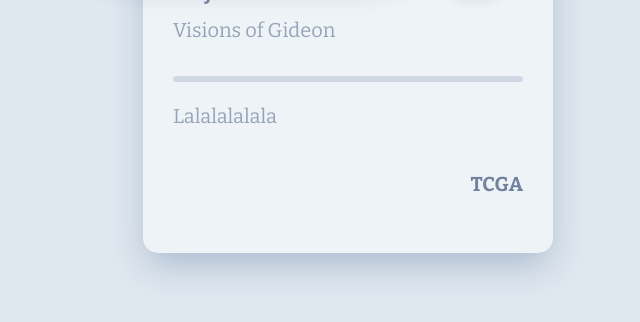
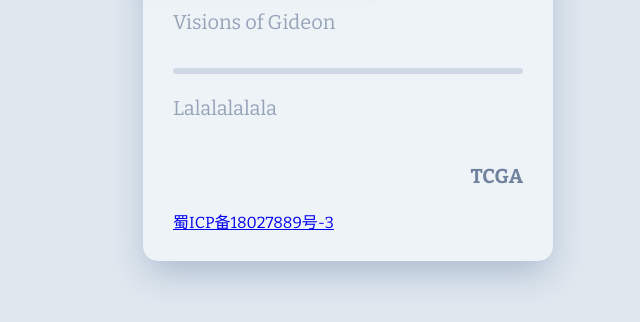
Before and after one commit to zerostwo/tozhangmy, a plain HTML site: page index.html in a window 1280 px wide. Shown: the part 464-786 px from the top of the page, without its empty margins (292-932 px from the left). Drawn offline with nearby package versions, Linux system fonts and the light colour scheme; no server answers.

Commit message:
Update index.html

```diff
--- a/index.html
+++ b/index.html
@@ -72,6 +72,7 @@
         <div class="album-info_blessing" v-html="currentTrack.blessing"></div>
         <br>
         <div class="album-info_author">{{ currentTrack.author }}</div>
+        <a href="http://www.beian.miit.gov.cn">蜀ICP备18027889号-3</a>
         <div v-cloak></div>
       </div>
     </div>
```
